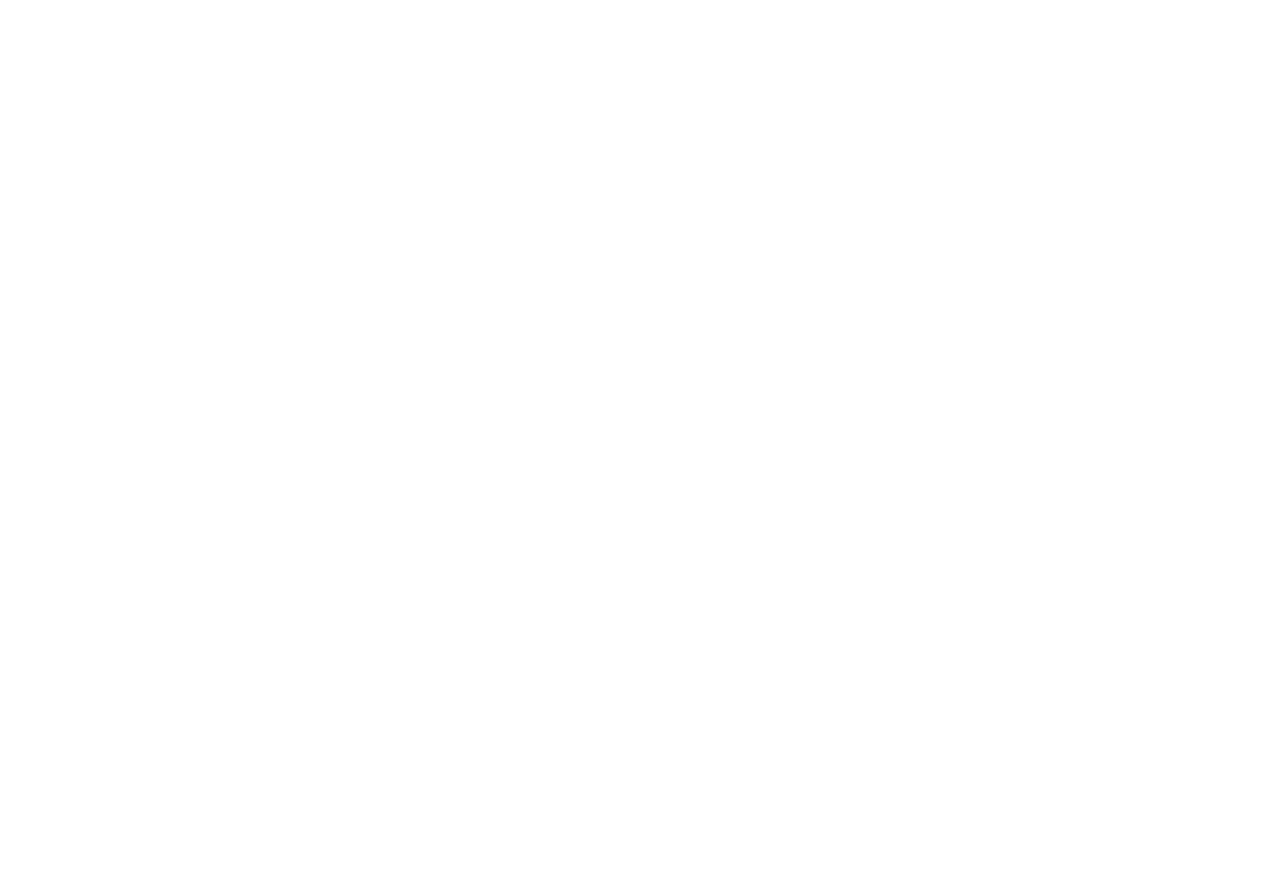
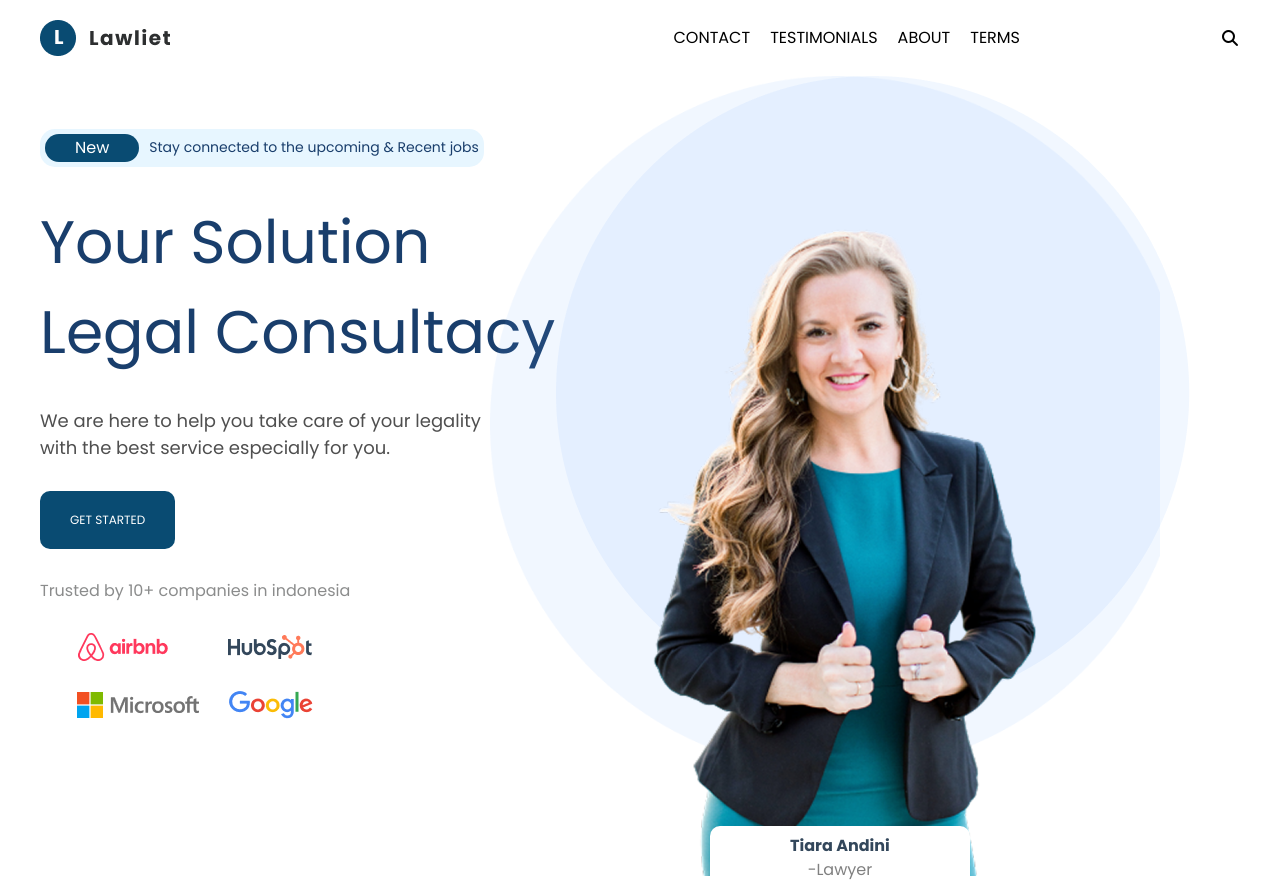
Before and after one commit to Faridun-07/Cw-Tailwindcss-week-3, a website: page index.html in a window 1280 px wide. Before the commit the page ends 800 px from the top, so only its background shows below. Drawn offline with nearby package versions, Linux system fonts and the light colour scheme; files that its build step writes are made by us from their sources.

Commit message:
Add section 1

```diff
--- a/index.html
+++ b/index.html
@@ -5,9 +5,57 @@
     <meta name="viewport" content="width=device-width, initial-scale=1.0">
     <title>Document</title>
     <link rel="stylesheet" href="./src/output.css">
+    <link rel="preconnect" href="https://fonts.googleapis.com">
+<link rel="preconnect" href="https://fonts.gstatic.com" crossorigin>
+<link href="https://fonts.googleapis.com/css2?family=Comic+Neue:ital,wght@0,300;0,400;0,700;1,300;1,400;1,700&family=Jost:ital,wght@0,100..900;1,100..900&family=Manrope:wght@200..800&family=Montserrat:ital,wght@0,100..900;1,100..900&family=Noto+Sans:ital,wght@0,100..900;1,100..900&family=Poppins:ital,wght@0,100;0,200;0,300;0,400;0,500;0,600;0,700;0,800;0,900;1,100;1,200;1,300;1,400;1,500;1,600;1,700;1,800;1,900&family=Raleway:ital,wght@0,100..900;1,100..900&family=Work+Sans:ital,wght@0,100..900;1,100..900&display=swap" rel="stylesheet">
+<link rel="stylesheet" href="https://cdnjs.cloudflare.com/ajax/libs/font-awesome/7.0.1/css/all.min.css" integrity="sha512-2SwdPD6INVrV/lHTZbO2nodKhrnDdJK9/kg2XD1r9uGqPo1cUbujc+IYdlYdEErWNu69gVcYgdxlmVmzTWnetw==" crossorigin="anonymous" referrerpolicy="no-referrer" />
 </head>
 <body>
-    <header></header>
+    <header class="max-w-300 m-auto flex justify-between items-center p-[20px_20px] lg:p-[20px_0px]">
+        <img src="./src/images/Logo.png" alt="Logo">
+        <nav class="flex gap-[200px] items-center">
+            <nav class="flex hidden lg:flex gap-[20px] items-center">
+                <p>CONTACT</p>
+                <p>TESTIMONIALS</p>
+                <p>ABOUT</p>
+                <p>TERMS</p>
+            </nav>
+            <i class="fa-solid fa-magnifying-glass" style="color: rgb(0, 0, 0);"></i>
+        </nav>
+    </header>
+    <section class="max-w-300 m-auto flex flex-col lg:flex-row lg:justify-between lg:items-center p-[20px_20px] lg:p-0">
+        <aside class="flex flex-col gap-[30px] lg:items-start items-center">
+            <div class="flex gap-[10px] bg-[#E7F6FF] items-center p-[5px] rounded-[15px]">
+                <button class="text-white bg-[#094B72] p-[2px_30px] rounded-[15px]">New</button>
+                <p class="text-[#193E6C] text-[14px]">Stay connected to the upcoming & Recent jobs</p>
+            </div>
+            <h1 class="text-[#193E6C] lg:text-[60px] text-[40px] lg:w-[530px]">Your Solution Legal Consultacy</h1>
+            <p class="text-[#4F4F4F] lg:w-[450px] text-[18px]">We are here to help you take care of your legality with the best service especially for you.</p>
+            <button class="text-white bg-[#094B72] text-[12px] p-[20px_30px] rounded-[10px] flex">GET STARTED</button>
+            <div class="flex flex-col gap-[30px]">
+                <p class="text-[#8B8C8C]">Trusted by 10+ companies in indonesia</p>
+                <div class="flex flex-col gap-[30px] items-center">
+                    <div class="flex gap-[60px] items-center">
+                        <img src="./src/images/Airbnb.png" alt="">
+                        <img src="./src/images/Hubspot.png" alt="">
+                    </div>
+                    <div class="flex gap-[30px] items-center">
+                        <img src="./src/images/Microsoft.png" alt="">
+                        <img src="./src/images/Google.png" alt="">
+                    </div>
+                </div>
+            </div>
+        </aside>
+        <div class="relative flex">
+            <img class="relative lg:right-[80px] hidden lg:flex" src="./src/images/Ellipse1.png" alt="">
+            <img class="absolute lg:right-[50px] hidden lg:flex" src="./src/images/Ellipse2.png" alt="">
+            <img class="absolute lg:h-[800px] lg:left-[50px]" src="./src/images/women.png" alt="">
+            <div class="flex-col gap-[15px] bg-[#FFFFFF] absolute lg:left-[140px] lg:top-[750px] p-[8px_80px] shadow-[0_0_10px_lightgray rounded-[10px] top-[550px] left-[50px]">
+                <h1 class="text-[16px] text-[#33475B] font-bold">Tiara Andini</h1>
+                <p class="text-center text-[gray]">-Lawyer</p>
+            </div>
+        </div>
+    </section>
     <main></main>
     <footer></footer>
 </body>
--- a/src/input.css
+++ b/src/input.css
@@ -1 +1,4 @@
 @import "tailwindcss";
+*{
+    font-family: "Poppins", sans-serif;
+}
```
Also changed, not shown: src/images/Airbnb.png (added), src/images/Ellipse1.png (added), src/images/Ellipse2.png (added), src/images/Google.png (added), src/images/Hubspot.png (added), src/images/Logo.png (added), src/images/Microsoft.png (added), src/images/women.png (added).
